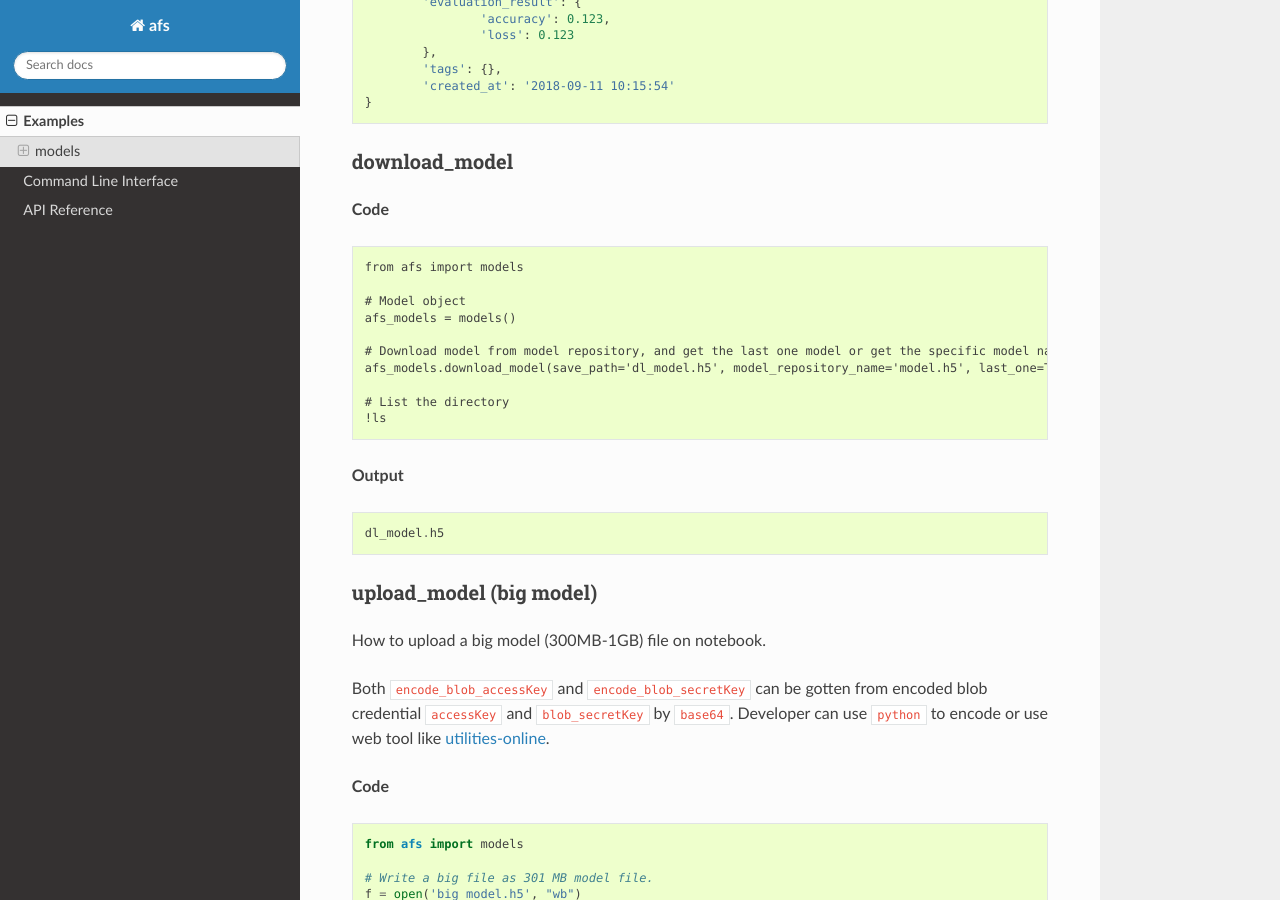
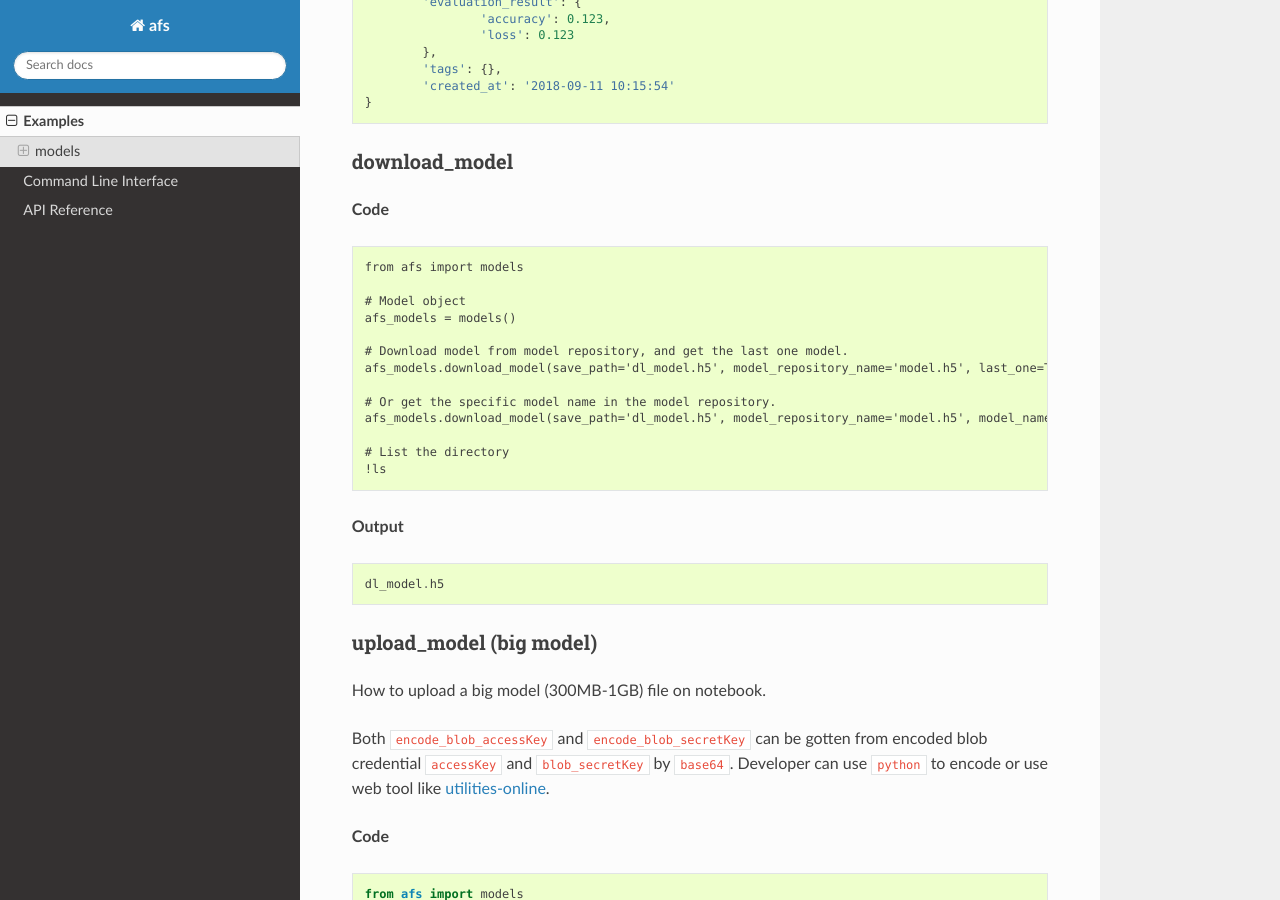
Before and after one commit to WISE-AIFS/afs2-model, a Sphinx documentation site: the page built from docs/Examples.md, in a window 1280 px wide and 900 px high, scrolled down 1649 px. Built offline with Sphinx 7.4.7 and the Read the Docs theme 2.0.0, drawn with Linux system fonts in a browser that asks for light colours.

Commit message:
Update download doc and API reference

```diff
--- a/docs/Examples.md
+++ b/docs/Examples.md
@@ -99,8 +99,11 @@ from afs import models
 # Model object
 afs_models = models()
 
-# Download model from model repository, and get the last one model or get the specific model name
+# Download model from model repository, and get the last one model.
 afs_models.download_model(save_path='dl_model.h5', model_repository_name='model.h5', last_one=True)
+
+# Or get the specific model name in the model repository.
+afs_models.download_model(save_path='dl_model.h5', model_repository_name='model.h5', model_name='2019-07-10 02:59:11.610828')
 
 # List the directory
 !ls
```
Also changed, not shown: 1 other file.
